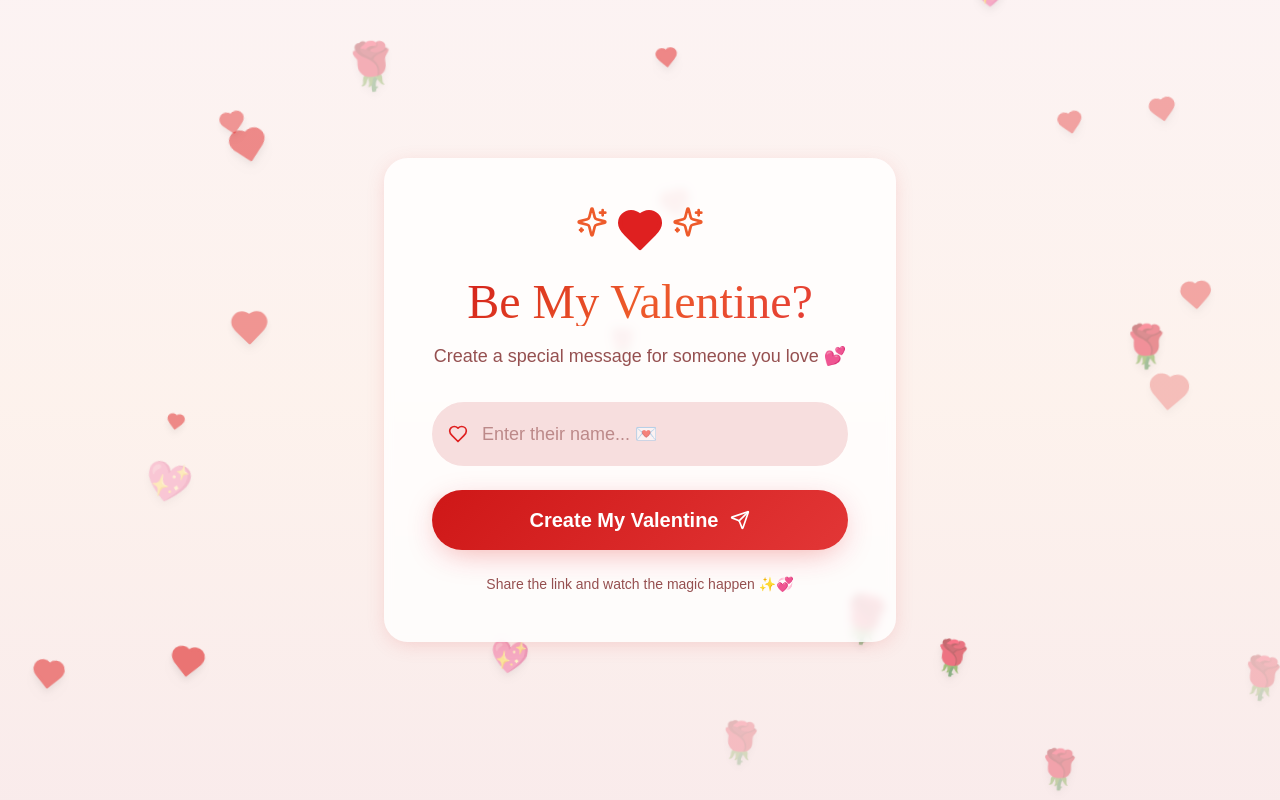
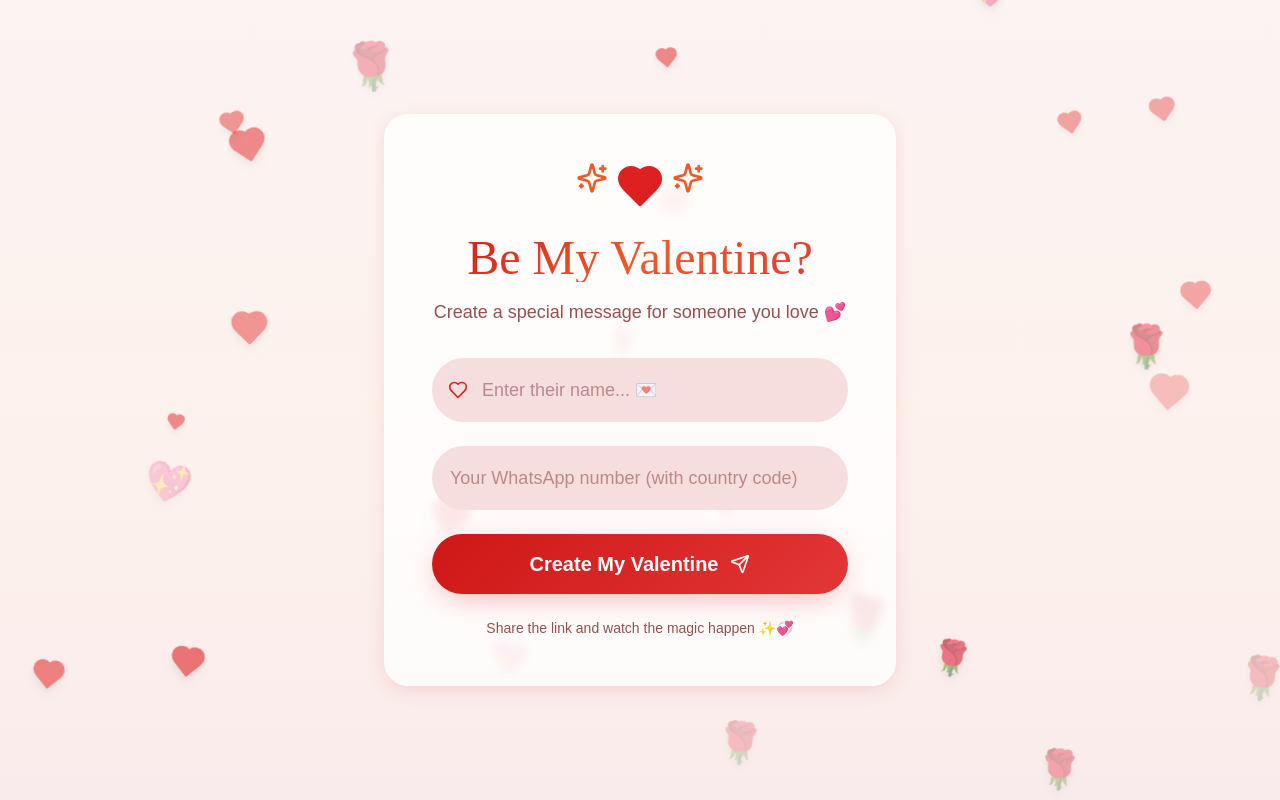
Before and after one commit to Daniblueboy/valentine-app, a React (Vite) app: page / in a window 1280 px wide. Built offline with nearby package versions, Linux system fonts and the light colour scheme; the HTML template or start-up script is replaced by a standard one.

Commit message:
feat: add whatsapp response flow

```diff
--- a/src/components/CelebrationScreen.tsx
+++ b/src/components/CelebrationScreen.tsx
@@ -6,9 +6,10 @@ import FloatingCelebration from "@/components/FloatingCelebration";
 
 interface CelebrationScreenProps {
   recipientName: string;
+  senderNumber?: string;
 }
 
-const CelebrationScreen = ({ recipientName }: CelebrationScreenProps) => {
+const CelebrationScreen = ({ recipientName, senderNumber }: CelebrationScreenProps) => {
   const hasPlayed = useRef(false);
   const selectedSong = useRef(
     [
@@ -165,6 +166,22 @@ const CelebrationScreen = ({ recipientName }: CelebrationScreenProps) => {
           </p>
         </motion.div>
 
+        {senderNumber && (
+          <motion.a
+            href={`https://wa.me/${senderNumber}?text=${encodeURIComponent(
+              "Yes, I'd be your Valentine! 💕"
+            )}`}
+            target="_blank"
+            rel="noreferrer"
+            className="inline-flex items-center justify-center mt-6 px-6 py-3 rounded-full bg-white text-candy-red font-semibold shadow-lg hover:bg-white/90 transition"
+            initial={{ opacity: 0, y: 10 }}
+            animate={{ opacity: 1, y: 0 }}
+            transition={{ delay: 1.35 }}
+          >
+            Send Your Response 💌
+          </motion.a>
+        )}
+
         <motion.p
           className="mt-10 text-candy-cream/70 text-lg"
           initial={{ opacity: 0 }}
--- a/src/pages/HomePage.tsx
+++ b/src/pages/HomePage.tsx
@@ -6,6 +6,7 @@ import FloatingHearts from "@/components/FloatingHearts";
 
 const HomePage = () => {
   const [name, setName] = useState("");
+  const [whatsAppNumber, setWhatsAppNumber] = useState("");
   const [copied, setCopied] = useState(false);
   const [linkReady, setLinkReady] = useState(false);
 
@@ -23,13 +24,16 @@ const HomePage = () => {
       )
       .join(" ");
 
+  const sanitizePhone = (value: string) => value.replace(/[^\d]/g, "");
+
   const generatedLink = useMemo(() => {
     const formattedName = formatName(name);
-    if (!formattedName) return "";
-    const params = `?name=${encodeURIComponent(formattedName)}`;
+    const sanitizedNumber = sanitizePhone(whatsAppNumber);
+    if (!formattedName || !sanitizedNumber) return "";
+    const params = `?name=${encodeURIComponent(formattedName)}&sender=${encodeURIComponent(sanitizedNumber)}`;
     const origin = typeof window !== "undefined" ? window.location.origin : "";
     return `${origin}/valentine${params}`;
-  }, [name]);
+  }, [name, whatsAppNumber]);
 
   const handleSubmit = (e: React.FormEvent) => {
     e.preventDefault();
@@ -114,6 +118,20 @@ const HomePage = () => {
             />
           </div>
 
+          <div className="relative">
+            <input
+              type="tel"
+              inputMode="numeric"
+              value={whatsAppNumber}
+              onChange={(e) => {
+                setWhatsAppNumber(e.target.value);
+                if (linkReady) setLinkReady(false);
+              }}
+              placeholder="Your WhatsApp number (with country code)"
+              className="w-full px-4 py-4 rounded-full bg-secondary border-2 border-candy-blush focus:border-candy-pink focus:outline-none focus:ring-4 focus:ring-candy-pink/20 text-foreground text-lg font-medium placeholder:text-muted-foreground/60 transition-all"
+            />
+          </div>
+
           {!linkReady && (
             <motion.button
               type="submit"
--- a/src/pages/ValentinePage.tsx
+++ b/src/pages/ValentinePage.tsx
@@ -24,6 +24,7 @@ const ValentinePage = () => {
       .join(" ");
 
   const recipientName = formatName(searchParams.get("name") || "");
+  const senderNumber = (searchParams.get("sender") || "").replace(/[^\d]/g, "");
 
   const [attempts, setAttempts] = useState(0);
   const [accepted, setAccepted] = useState(false);
@@ -37,7 +38,7 @@ const ValentinePage = () => {
   };
 
   if (accepted) {
-    return <CelebrationScreen recipientName={recipientName} />;
+    return <CelebrationScreen recipientName={recipientName} senderNumber={senderNumber} />;
   }
 
   return (
```
